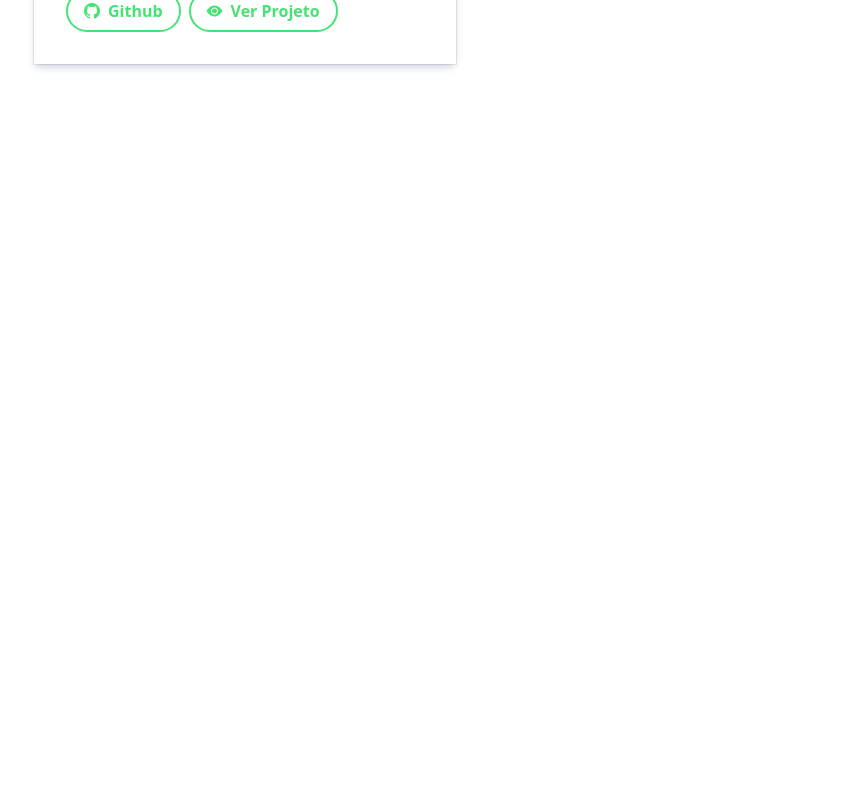
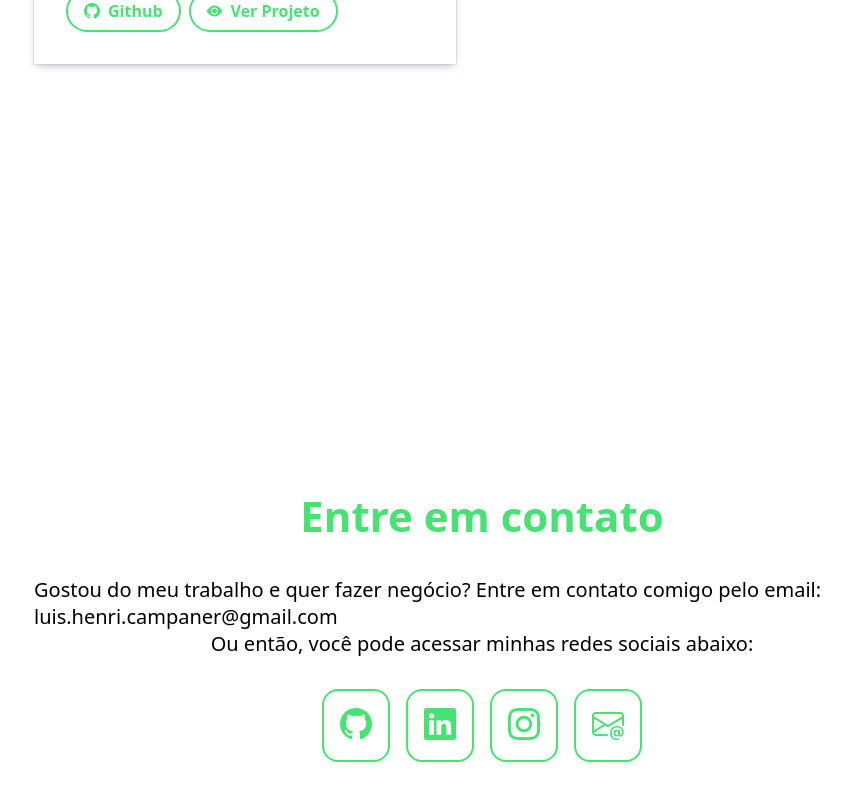
Before and after one commit to OutraContaDoLuis/portifolio, a React (Vite) app: page / in a window 1280 px wide. Shown: the part 2176-2976 px from the top of the page, without its empty margins (158-1009 px from the left). Before the commit the page ends 2400 px from the top, so only its background shows below. Built offline with nearby package versions, Linux system fonts and the light colour scheme.

Commit message:
Adicionando a parte de contato no HomePage

```diff
--- a/src/index.css
+++ b/src/index.css
@@ -73,3 +73,7 @@
   align-self: center;
   text-align: center;
 }
+
+.items--center {
+  align-items: center;
+}
--- a/src/pages/HomePage.jsx
+++ b/src/pages/HomePage.jsx
@@ -5,8 +5,6 @@ import { TbBrandKotlin } from "react-icons/tb";
 import { SiMariadbfoundation } from "react-icons/si";
 import { RiVuejsFill } from "react-icons/ri";
 import { FaDocker } from "react-icons/fa";
-import { IconContext } from "react-icons";
-import { GiTransparentSlime } from 'react-icons/gi';
 
 import siteSanJoseph from '../assets/home/site-sanjoseph.png';
 
@@ -87,7 +85,29 @@ function HomePage() {
                         </div>
                     </div>
                 </div>
-                <div></div>
+                <div className="box max--content--width max--content--view--height items--center">
+                    <div className="box box--column margin--1 max--content--width">
+                        <h1 className="title--1 home__h1 align--center home--about--element--margin-bottom">Entre em contato</h1>
+                        <div className="box box--column max--content--width">
+                            <p className="contact--home__p">Gostou do meu trabalho e quer fazer negócio? Entre em contato comigo pelo email: luis.henri.campaner@gmail.com</p>
+                            <p className="contact--home__p">Ou então, você pode acessar minhas redes sociais abaixo: </p>
+                            <div className="box box--row align--center">
+                                <button className="contact--home__button" onClick={() => window.open('https://github.com/OutraContaDoLuis')}>
+                                    <i class="bi bi-github"></i>
+                                </button>
+                                <button className="contact--home__button" onClick={() => window.open('https://github.com/OutraContaDoLuis')}>
+                                    <i class="bi bi-linkedin"></i>
+                                </button>
+                                <button className="contact--home__button" onClick={() => window.open('https://www.instagram.com/luis_henr09/')}>
+                                    <i class="bi bi-instagram"></i>
+                                </button>
+                                <button className="contact--home__button" onClick={() => window.open('https://github.com/OutraContaDoLuis')}>
+                                    <i class="bi bi-envelope-at"></i>
+                                </button>
+                            </div>
+                        </div>
+                    </div>
+                </div>
             </div>
 
         </>
--- a/src/styles/HomePage.css
+++ b/src/styles/HomePage.css
@@ -246,3 +246,31 @@
 #third--box--home {
   align-items: center;
 }
+
+.contact--home__p {
+  font-size: 20px;
+}
+
+.contact--home__button {
+  margin-top: 32px;
+  margin-right: 8px;
+  margin-left: 8px;
+
+  padding: 16px;
+
+  font-size: 32px;
+
+  background-color: transparent;
+  border-radius: 16px;
+  border: 2px solid #46E373;
+  color: #46E373;
+
+  transition: 0.3s ease;
+}
+
+.contact--home__button:hover {
+  cursor: pointer;
+
+  background-color: #46E373;
+  color: white;
+}
```
